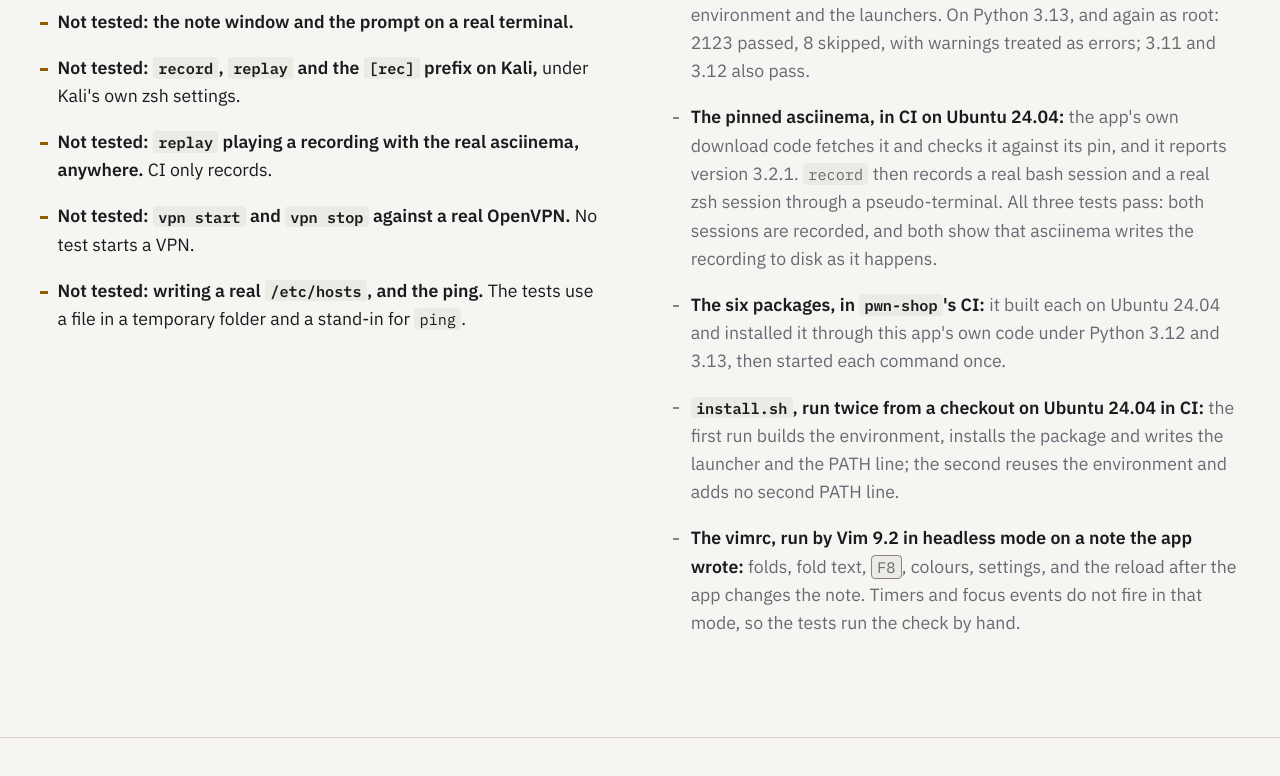
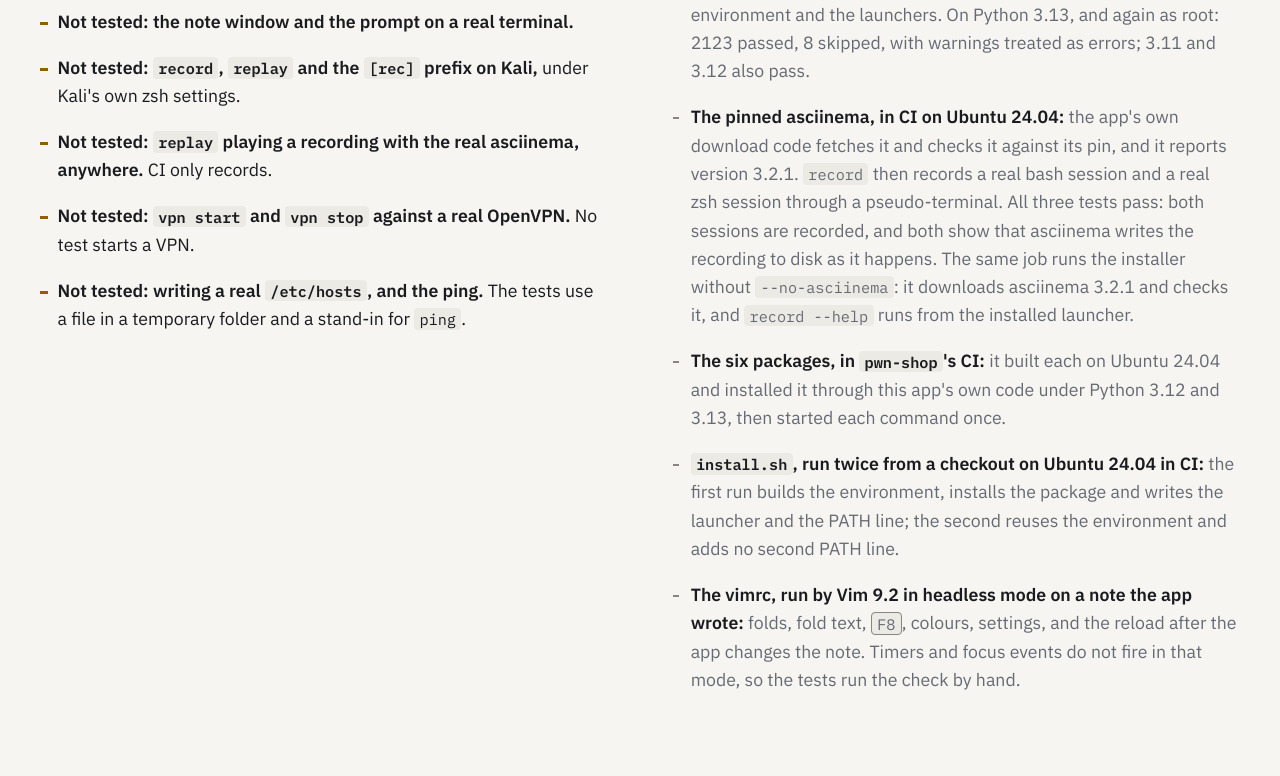
Before and after one commit to Real-Fruit-Snacks/pwn-broker, a plain HTML site: page docs/index.html in a window 1280 px wide. Shown: the part 3969-4745 px from the top of the page. Drawn offline with Linux system fonts and the light colour scheme.

Commit message:
Say the installer's asciinema download is checked in CI

```diff
--- a/docs/index.html
+++ b/docs/index.html
@@ -226,7 +226,7 @@ GetNPUsers.py htb.local/<span class="ph">&lt;DomainUser&gt;</span> -no-pass -dc-
             <ul aria-label="Tested">
                 <li><b>The unit tests, on Windows 11 with Python 3.13:</b> 2077 passed, 54 skipped, with warnings treated as errors. The skips are the tests that need Linux (symlinks, named pipes, file modes, ownership, inodes, <code>/proc</code>, signals, the installer, virtual environments and launchers, the recorded shell's startup files) and the three tests of the real asciinema (the zsh session, the bash session and its version), which run only in CI's <code>recording</code> job.</li>
                 <li><b>The unit tests, on Ubuntu 24.04 in CI with Python 3.11, 3.12 and 3.13:</b> on Linux they include real tool installs into a virtual environment and the launchers. On Python 3.13, and again as root: 2123 passed, 8 skipped, with warnings treated as errors; 3.11 and 3.12 also pass.</li>
-                <li><b>The pinned asciinema, in CI on Ubuntu 24.04:</b> the app's own download code fetches it and checks it against its pin, and it reports version 3.2.1. <code>record</code> then records a real bash session and a real zsh session through a pseudo-terminal. All three tests pass: both sessions are recorded, and both show that asciinema writes the recording to disk as it happens.</li>
+                <li><b>The pinned asciinema, in CI on Ubuntu 24.04:</b> the app's own download code fetches it and checks it against its pin, and it reports version 3.2.1. <code>record</code> then records a real bash session and a real zsh session through a pseudo-terminal. All three tests pass: both sessions are recorded, and both show that asciinema writes the recording to disk as it happens. The same job runs the installer without <code>--no-asciinema</code>: it downloads asciinema 3.2.1 and checks it, and <code>record --help</code> runs from the installed launcher.</li>
                 <li><b>The six packages, in <code>pwn-shop</code>'s CI:</b> it built each on Ubuntu 24.04 and installed it through this app's own code under Python 3.12 and 3.13, then started each command once.</li>
                 <li><b><code>install.sh</code>, run twice from a checkout on Ubuntu 24.04 in CI:</b> the first run builds the environment, installs the package and writes the launcher and the PATH line; the second reuses the environment and adds no second PATH line.</li>
                 <li><b>The vimrc, run by Vim 9.2 in headless mode on a note the app wrote:</b> folds, fold text, <kbd>F8</kbd>, colours, settings, and the reload after the app changes the note. Timers and focus events do not fire in that mode, so the tests run the check by hand.</li>
```
Also changed, not shown: 2 other files.
